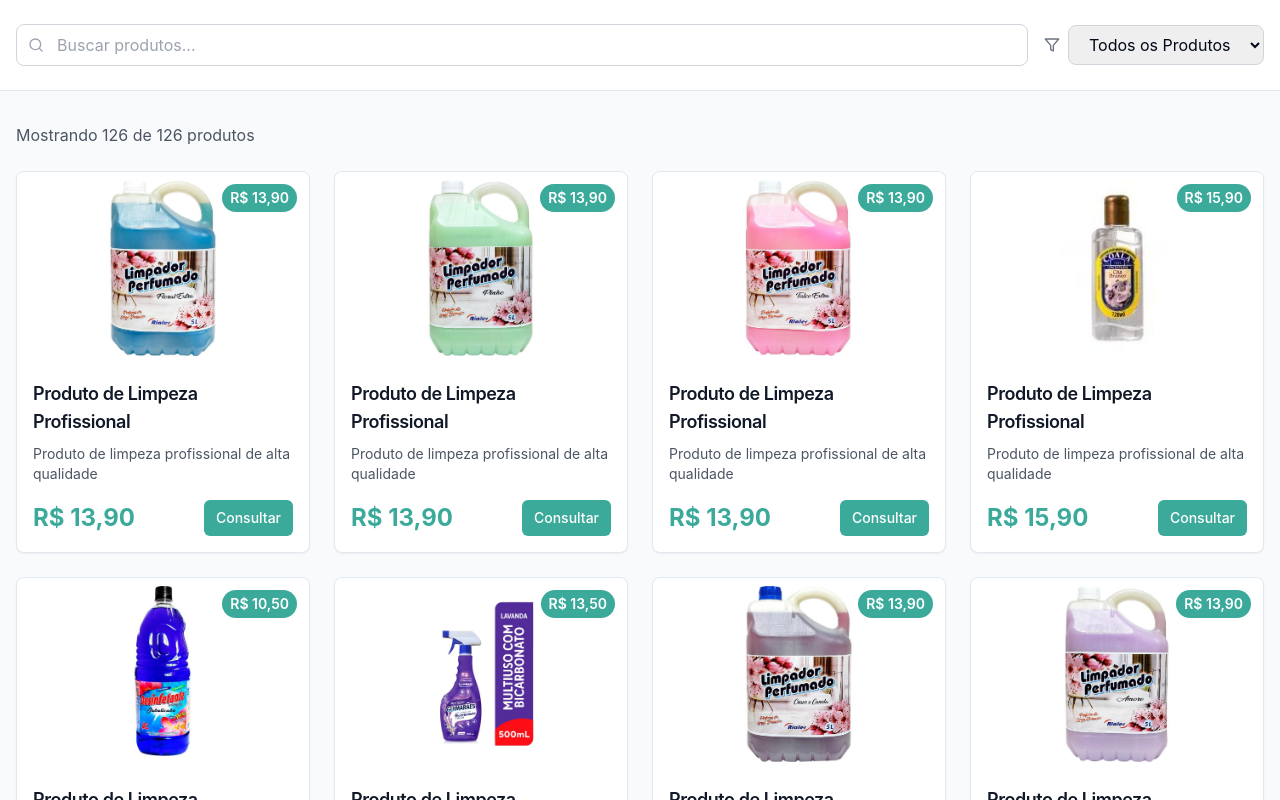
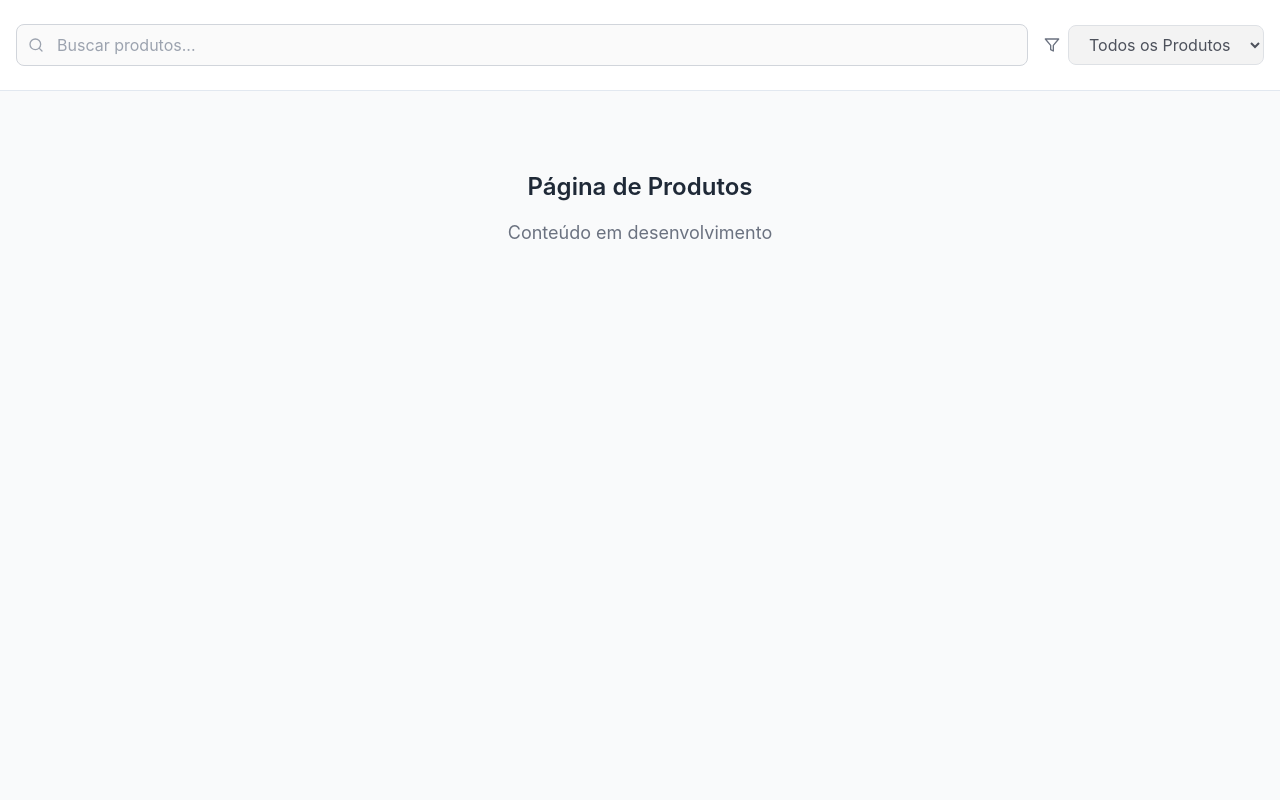
Before and after one commit to DevZipMateus/demoop-shine-site, a React (Vite) app: page /produtos in a window 1280 px wide. Shown: the top 800 px of the page. Built offline with nearby package versions, Linux system fonts and the light colour scheme.

Commit message:
Remove all products and divisions
Removes all product images and divisions from the products page.

```diff
--- a/src/pages/Produtos.tsx
+++ b/src/pages/Produtos.tsx
@@ -1,232 +1,8 @@
 
-import React, { useState, useEffect } from 'react';
-import { ArrowLeft, Search, Filter } from 'lucide-react';
-import { Button } from '@/components/ui/button';
-import { Card, CardContent, CardHeader, CardTitle } from '@/components/ui/card';
-import { Link } from 'react-router-dom';
-
-interface Product {
-  id: number;
-  name: string;
-  price: string;
-  image: string;
-  category: string;
-  description?: string;
-}
+import React from 'react';
+import { Search, Filter } from 'lucide-react';
 
 const Produtos = () => {
-  const [products, setProducts] = useState<Product[]>([]);
-  const [filteredProducts, setFilteredProducts] = useState<Product[]>([]);
-  const [searchTerm, setSearchTerm] = useState('');
-  const [selectedCategory, setSelectedCategory] = useState('todos');
-
-  // Extract price from filename
-  const extractPrice = (filename: string): string => {
-    const priceMatch = filename.match(/R\$\s*[\d,]+(?:\.\d{2})?/);
-    return priceMatch ? priceMatch[0] : 'Consulte';
-  };
-
-  // Generate product name from filename
-  const generateProductName = (filename: string): string => {
-    const nameWithoutExtension = filename.replace(/\.(jpeg|jpg|png)$/i, '');
-    const nameWithoutPrice = nameWithoutExtension.replace(/R\$\s*[\d,]+(?:\.\d{2})?/g, '').trim();
-
-    if (nameWithoutPrice.length > 0) {
-      return `Produto de Limpeza - ${nameWithoutPrice}`;
-    }
-
-    return 'Produto de Limpeza Profissional';
-  };
-
-  // Categorize products based on common patterns
-  const categorizeProduct = (filename: string): string => {
-    const name = filename.toLowerCase();
-    if (name.includes('detergente') || name.includes('5l') || name.includes('2l')) return 'detergentes';
-    if (name.includes('desinfetante')) return 'desinfetantes';
-    if (name.includes('sabão') || name.includes('sabao')) return 'saboes';
-    if (name.includes('limpador')) return 'limpadores';
-    if (name.includes('amaciante')) return 'amaciantes';
-    if (name.includes('álcool') || name.includes('alcool') || name.includes('gel')) return 'higiene';
-    if (name.includes('limpa') || name.includes('vidros') || name.includes('spray')) return 'limpadores';
-    if (name.includes('mop') || name.includes('microfibra') || name.includes('banqueta')) return 'equipamentos';
-    return 'limpeza-geral';
-  };
-
-  useEffect(() => {
-    // All images from public/lovable-uploads/galeria - EXCLUDING SPECIFIC IMAGES
-    const galleryImages = [
-      "R$    13,90.jpeg",
-      "R$   13,90 .jpeg",
-      "R$   13,90.jpeg",
-      "R$   15,90.jpeg",
-      "R$  10,50.jpeg",
-      "R$  13,50.jpeg",
-      "R$  13,90    .jpeg",
-      "R$  13,90  .jpeg",
-      "R$  13,90 .jpeg",
-      "R$  13,90.jpeg",
-      "R$  15,90.jpeg",
-      "R$  17,90.jpeg",
-      "R$  19,90.jpeg",
-      "R$  20,90.jpeg",
-      "R$  29,90 .png",
-      "R$  32,90.jpeg",
-      "R$ 10,50 .jpeg",
-      "R$ 10,50.jpeg",
-      "R$ 10,90.jpeg",
-      "R$ 13,50.jpeg",
-      "R$ 13,90    .jpeg",
-      "R$ 13,90   .jpeg",
-      "R$ 13,90  .jpeg",
-      "R$ 13,90 .jpeg",
-      "R$ 13,90.jpeg",
-      "R$ 14,90.jpeg",
-      "R$ 15,90   .jpeg",
-      "R$ 15,90  .jpeg",
-      "R$ 15,90 .jpeg",
-      "R$ 15,90.jpeg",
-      "R$ 16,50.jpeg",
-      "R$ 16,90.jpeg",
-      "R$ 17,90   .jpeg",
-      "R$ 17,90  .jpeg",
-      "R$ 17,90 .jpeg",
-      "R$ 17,90.jpeg",
-      "R$ 19,90 .jpeg",
-      "R$ 19,90.jpeg",
-      "R$ 19,90.png",
-      "R$ 20,90.jpeg",
-      "R$ 21,90.jpeg",
-      "R$ 22,50.jpeg",
-      "R$ 23,90.jpeg",
-      "R$ 24,50.jpeg",
-      "R$ 26,50.jpeg",
-      "R$ 29,90.jpeg",
-      "R$ 3,50.jpeg",
-      "R$ 32,50.jpeg",
-      "R$ 5,90.jpeg",
-      "R$ 6,80.jpeg",
-      "R$ 7,50.jpeg",
-      "R$ 9,90.jpeg",
-      "R$ 9.jpeg",
-      "R$10,50  .jpeg",
-      "R$10,50 .jpeg",
-      "R$10,50.jpeg",
-      "R$10,50.png",
-      "R$10,90 .jpeg",
-      "R$10,90.jpeg",
-      "R$11,90.jpeg",
-      "R$12,90 .jpeg",
-      "R$12,90.jpeg",
-      "R$13,50.jpeg",
-      "R$13,90    .jpeg",
-      "R$13,90   .jpeg",
-      "R$13,90  .jpeg",
-      "R$13,90 .jpeg",
-      "R$13,90.jpeg",
-      "R$14,50.jpeg",
-      "R$14,50.png",
-      "R$14,90  .jpeg",
-      "R$14,90 .jpeg",
-      "R$14,90.jpeg",
-      "R$15,90  .png",
-      "R$15,90 .jpeg",
-      "R$15,90.jpeg",
-      "R$16,50.jpeg",
-      "R$16,90.jpeg",
-      "R$16,90.png",
-      "R$17,50.jpeg",
-      "R$17,50.png",
-      "R$18,90 .jpeg",
-      "R$18,90.jpeg",
-      "R$19,90   .jpeg",
-      "R$19,90  .jpeg",
-      "R$19,90.jpeg",
-      "R$19,90.png",
-      "R$20,90.jpeg",
-      "R$21,90  .jpeg",
-      "R$21,90 .jpeg",
-      "R$21,90.jpeg",
-      "R$22,50  .jpeg",
-      "R$22,50 .jpeg",
-      "R$22,50.jpeg",
-      "R$23,50.jpeg",
-      "R$24,50 .jpeg",
-      "R$24,50.jpeg",
-      "R$25,90.jpeg",
-      "R$26,50.jpeg",
-      "R$26,90.png",
-      "R$27,90 .jpeg",
-      "R$27,90.jpeg",
-      "R$28,50.jpeg",
-      "R$29,90 .jpeg",
-      "R$29,90 .png",
-      "R$29,90.jpeg",
-      "R$3,50.jpeg",
-      "R$3,90.jpeg",
-      "R$32,50 .jpeg",
-      "R$32,50.png",
-      "R$34,90.jpeg",
-      "R$35,0.jpeg",
-      "R$36,90.png",
-      "R$39,90  .jpeg",
-      "R$39,90  .png",
-      "R$39,90 .jpeg",
-      "R$39,90.jpeg",
-      "R$39,90.png",
-      "R$5,90.jpeg",
-      "R$6,80 .jpeg",
-      "R$6,80.jpeg",
-      "R$7,50.jpeg",
-      "R$7,50.png",
-      "R$8,50.jpeg",
-      "R$8,90 .jpeg",
-      "R$8,90.jpeg"
-    ];
-
-    const galleryProducts: Product[] = galleryImages.map((filename, index) => ({
-      id: index + 1,
-      name: generateProductName(filename),
-      price: extractPrice(filename),
-      image: `/lovable-uploads/galeria/${filename}`,
-      category: categorizeProduct(filename),
-      description: "Produto de limpeza profissional de alta qualidade"
-    }));
-
-    setProducts(galleryProducts);
-    setFilteredProducts(galleryProducts);
-  }, []);
-
-  useEffect(() => {
-    let filtered = products;
-
-    if (searchTerm) {
-      filtered = filtered.filter(product =>
-        product.name.toLowerCase().includes(searchTerm.toLowerCase()) ||
-        product.price.toLowerCase().includes(searchTerm.toLowerCase())
-      );
-    }
-
-    if (selectedCategory !== 'todos') {
-      filtered = filtered.filter(product =>
-        product.category === selectedCategory
-      );
-    }
-
-    setFilteredProducts(filtered);
-  }, [searchTerm, selectedCategory, products]);
-
-  const categories = [
-    { value: 'todos', label: 'Todos os Produtos' },
-    { value: 'detergentes', label: 'Detergentes' },
-    { value: 'desinfetantes', label: 'Desinfetantes' },
-    { value: 'saboes', label: 'Sabões' },
-    { value: 'limpadores', label: 'Limpadores' },
-    { value: 'amaciantes', label: 'Amaciantes' },
-    { value: 'higiene', label: 'Higiene' },
-    { value: 'equipamentos', label: 'Equipamentos' },
-    { value: 'limpeza-geral', label: 'Limpeza Geral' }
-  ];
-
   return (
     <div className="min-h-screen bg-gray-50">
       {/* Search and Filter Section */}
@@ -239,9 +15,8 @@ const Produtos = () => {
               <input
                 type="text"
                 placeholder="Buscar produtos..."
-                value={searchTerm}
-                onChange={(e) => setSearchTerm(e.target.value)}
                 className="w-full pl-10 pr-4 py-2 border border-gray-300 rounded-lg focus:ring-2 focus:ring-demoop-teal focus:border-transparent outline-none"
+                disabled
               />
             </div>
 
@@ -249,84 +24,22 @@ const Produtos = () => {
             <div className="flex items-center space-x-2">
               <Filter className="h-4 w-4 text-gray-500" />
               <select
-                value={selectedCategory}
-                onChange={(e) => setSelectedCategory(e.target.value)}
                 className="px-4 py-2 border border-gray-300 rounded-lg focus:ring-2 focus:ring-demoop-teal focus:border-transparent outline-none"
+                disabled
               >
-                {categories.map((category) => (
-                  <option key={category.value} value={category.value}>
-                    {category.label}
-                  </option>
-                ))}
+                <option>Todos os Produtos</option>
               </select>
             </div>
           </div>
         </div>
       </section>
 
-      {/* Products Grid */}
+      {/* Main Content */}
       <main className="container mx-auto px-4 py-8">
-        {filteredProducts.length === 0 ? (
-          <div className="text-center py-12">
-            <p className="text-gray-500 text-lg">Nenhum produto encontrado com os filtros selecionados.</p>
-          </div>
-        ) : (
-          <>
-            <div className="mb-6">
-              <p className="text-gray-600">
-                Mostrando {filteredProducts.length} de {products.length} produtos
-              </p>
-            </div>
-
-            <div className="grid grid-cols-1 md:grid-cols-2 lg:grid-cols-3 xl:grid-cols-4 gap-6">
-              {filteredProducts.map((product) => (
-                <Card key={product.id} className="group hover:shadow-lg transition-shadow duration-300">
-                  <CardHeader className="p-0">
-                    <div className="relative overflow-hidden rounded-t-lg bg-white">
-                      <img
-                        src={product.image}
-                        alt={product.name}
-                        className="w-full h-48 object-contain group-hover:scale-105 transition-transform duration-300 p-2"
-                        loading="lazy"
-                        onError={(e) => {
-                          console.log(`Erro ao carregar imagem: ${product.image}`);
-                          e.currentTarget.src = '/placeholder.svg';
-                        }}
-                      />
-                      <div className="absolute top-3 right-3 bg-demoop-teal text-white px-2 py-1 rounded-full text-sm font-semibold">
-                        {product.price}
-                      </div>
-                    </div>
-                  </CardHeader>
-
-                  <CardContent className="p-4">
-                    <CardTitle className="text-lg font-semibold text-gray-900 mb-2 line-clamp-2">
-                      {product.name}
-                    </CardTitle>
-                    {product.description && (
-                      <p className="text-gray-600 text-sm mb-4 line-clamp-2">
-                        {product.description}
-                      </p>
-                    )}
-
-                    <div className="flex items-center justify-between">
-                      <span className="text-2xl font-bold text-demoop-teal">
-                        {product.price}
-                      </span>
-                      <Button
-                        size="sm"
-                        className="bg-demoop-teal hover:bg-demoop-teal/90"
-                        onClick={() => window.open('https://wa.me/5548999982838?text=Olá! Gostaria de saber mais sobre o produto: ' + product.name, '_blank')}
-                      >
-                        Consultar
-                      </Button>
-                    </div>
-                  </CardContent>
-                </Card>
-              ))}
-            </div>
-          </>
-        )}
+        <div className="text-center py-12">
+          <h2 className="text-2xl font-semibold text-gray-800 mb-4">Página de Produtos</h2>
+          <p className="text-gray-500 text-lg">Conteúdo em desenvolvimento</p>
+        </div>
       </main>
     </div>
   );
```
